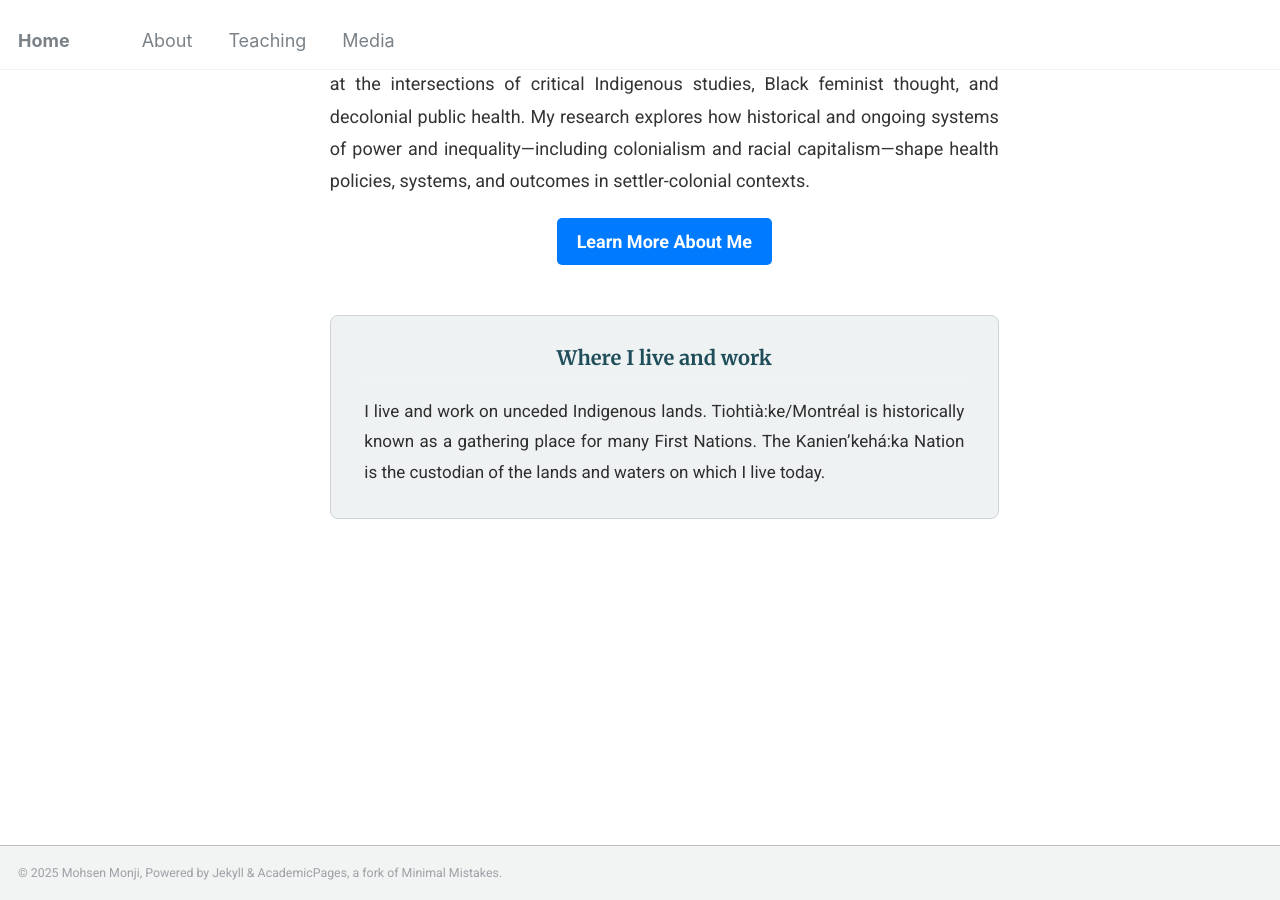
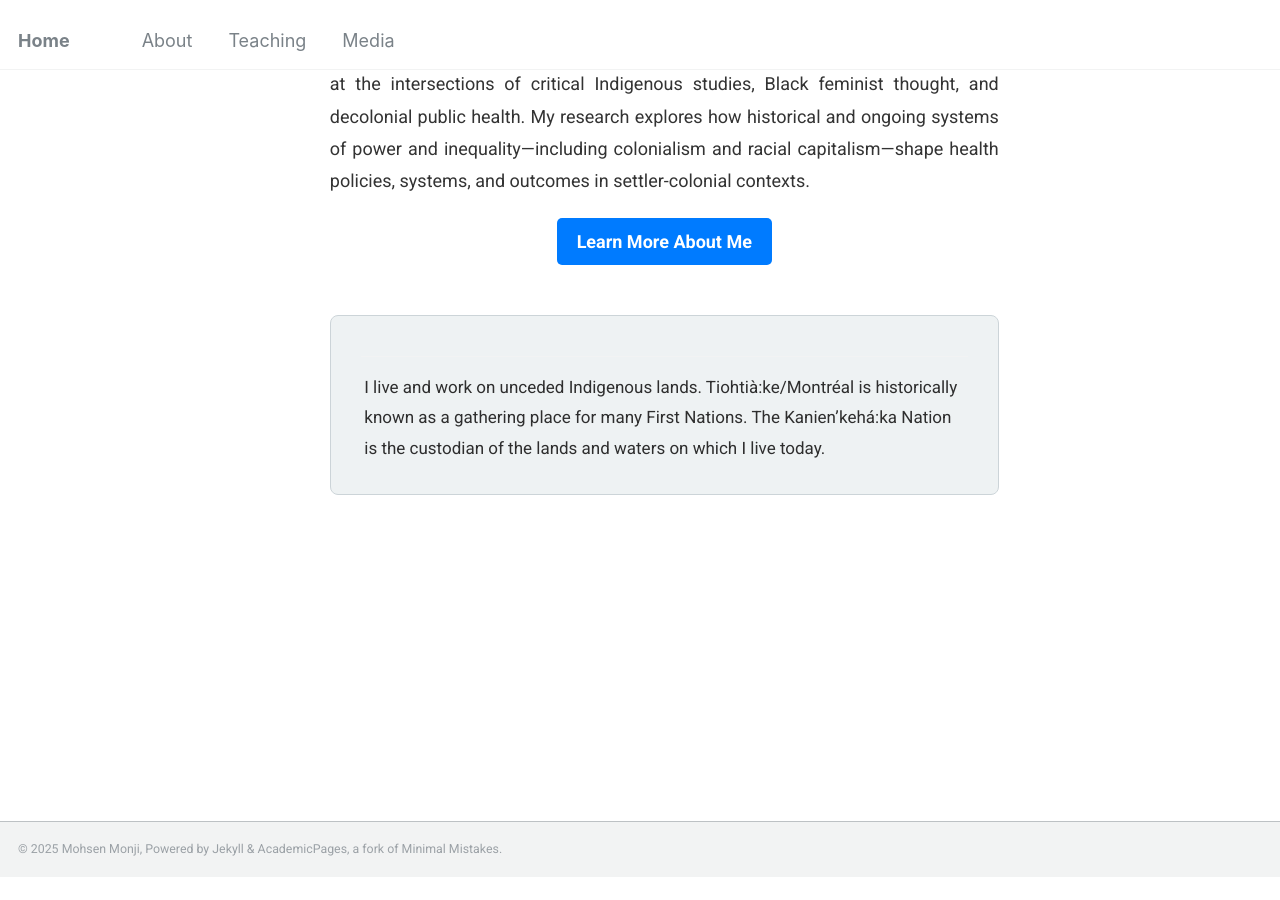
Before and after one commit to Mohsnmonji/mohsnmonji.github.io, a Jekyll site: the page built from _pages/front.md, in a window 1280 px wide and 900 px high, scrolled down 677 px. Built offline with Jekyll 4.4.1, drawn with Linux system fonts in a browser that asks for light colours; after the commit the page ends 1553 px from its top, so only the background shows below that.

Commit message:
Update front.md

```diff
--- a/_pages/front.md
+++ b/_pages/front.md
@@ -51,9 +51,9 @@ hide_avatar: true
                 font-size:17px; color:#2e2e2e;
                 text-align:center; line-height:1.8;">
   <h2 style="font-size:20px; margin-top:0; margin-bottom:15px; color:#1f4d59;">
-    Where I live and work
+
   </h2>
-  <p style="margin:0 auto; max-width:600px; text-align:justify;">
+  <p style="margin:0 auto; max-width:600px; text-align:left;">
     I live and work on unceded Indigenous lands. Tiohtià:ke/Montréal is historically known as a gathering place for many First Nations.
     The Kanien’kehá:ka Nation is the custodian of the lands and waters on which I live today.
   </p>
```
